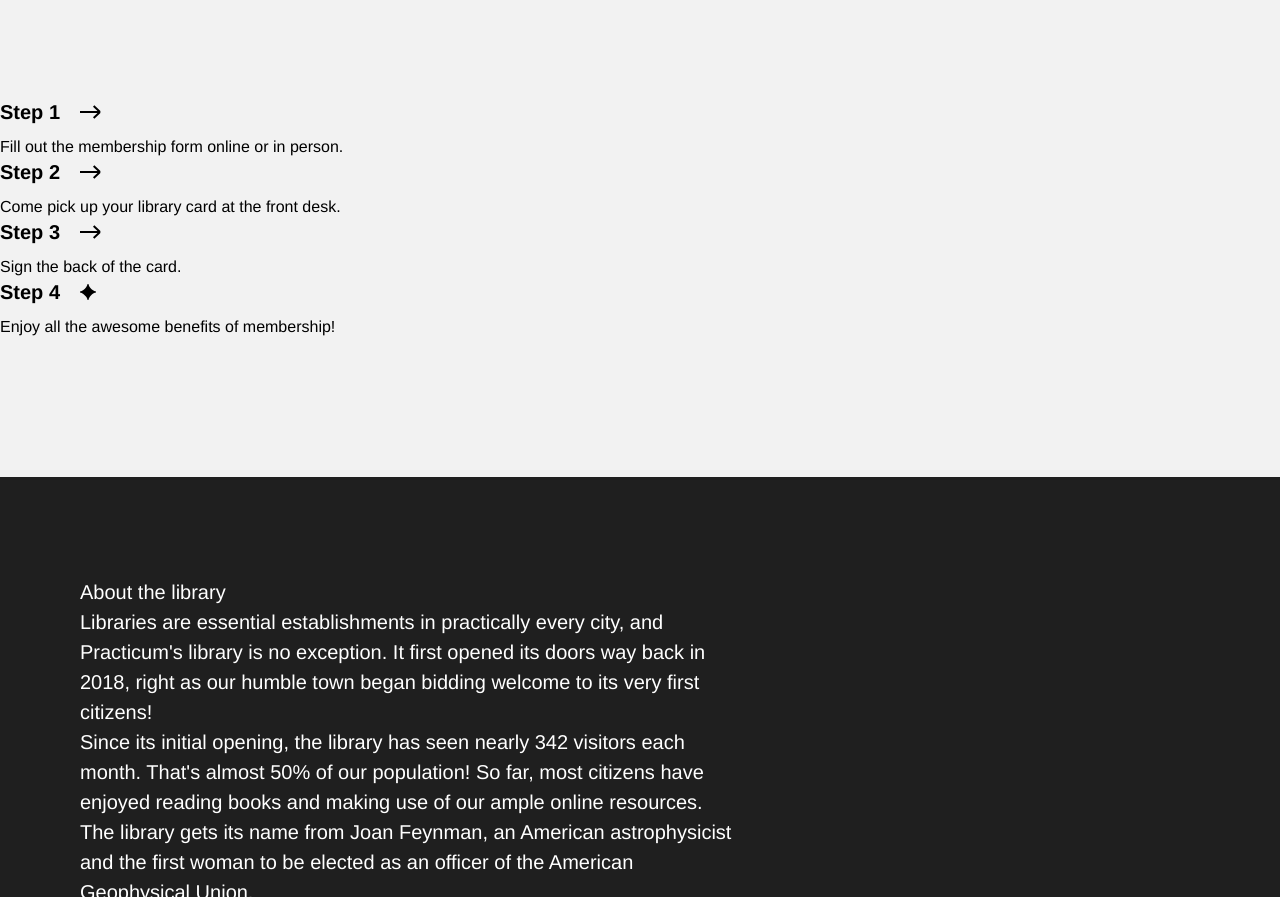
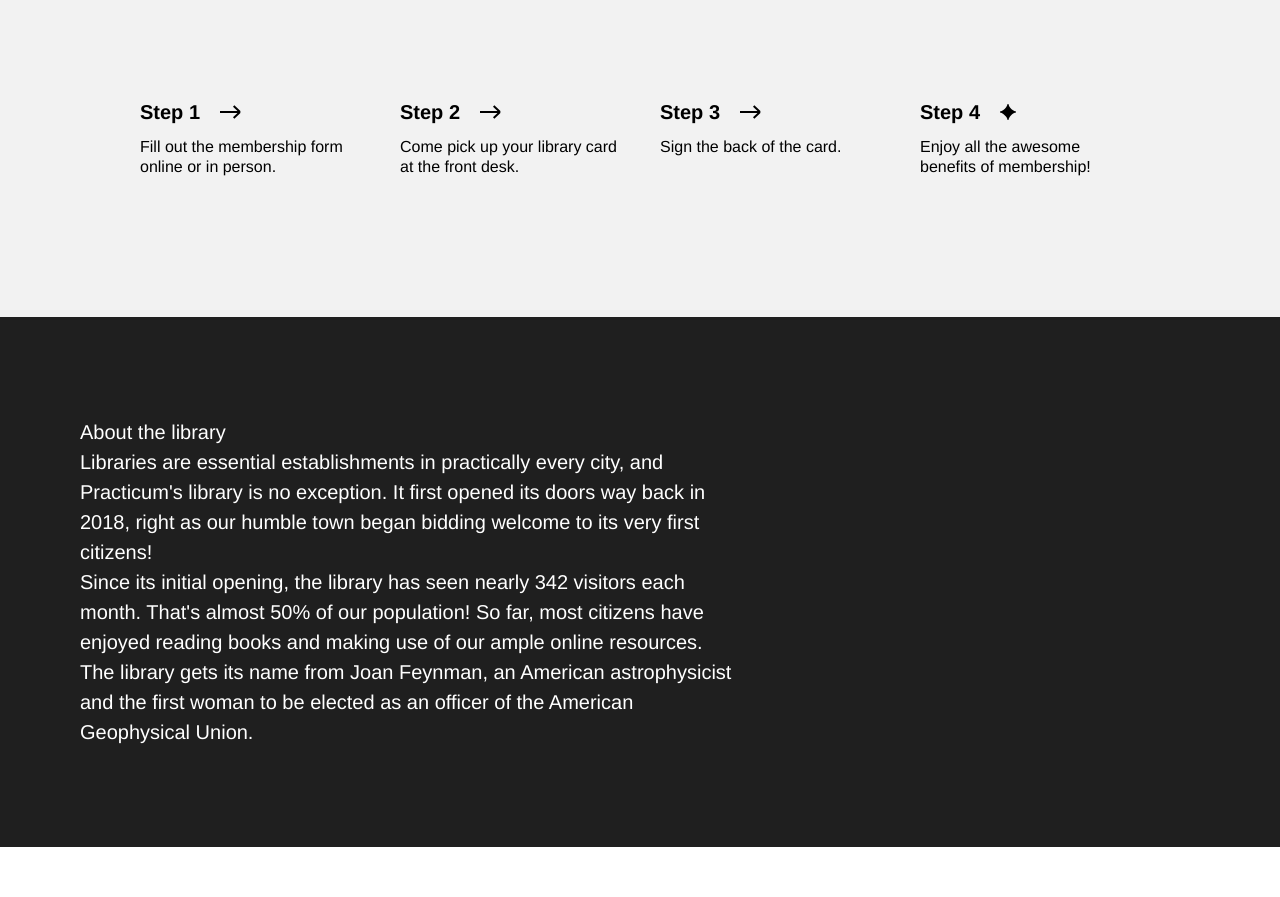
Before and after one commit to brosmar18/se_project_library, a plain HTML site: page index.html in a window 1280 px wide. Shown: the part 3125-4022 px from the top of the page. After the commit the page ends 3972 px from the top, so only its background shows below. Drawn offline with Linux system fonts and the light colour scheme.

Commit message:
task 5 completed

```diff
--- a/styles/style.css
+++ b/styles/style.css
@@ -337,10 +337,14 @@
   padding: 0;
   margin: 100px 0 0;
   /* Add styles */
+  display: flex;
+  justify-content: center;
+  gap: 40px;
 }
 
 .step {
   /* Add styles */
+  flex-basis: 220px;
 }
 
 .step__title {
```
